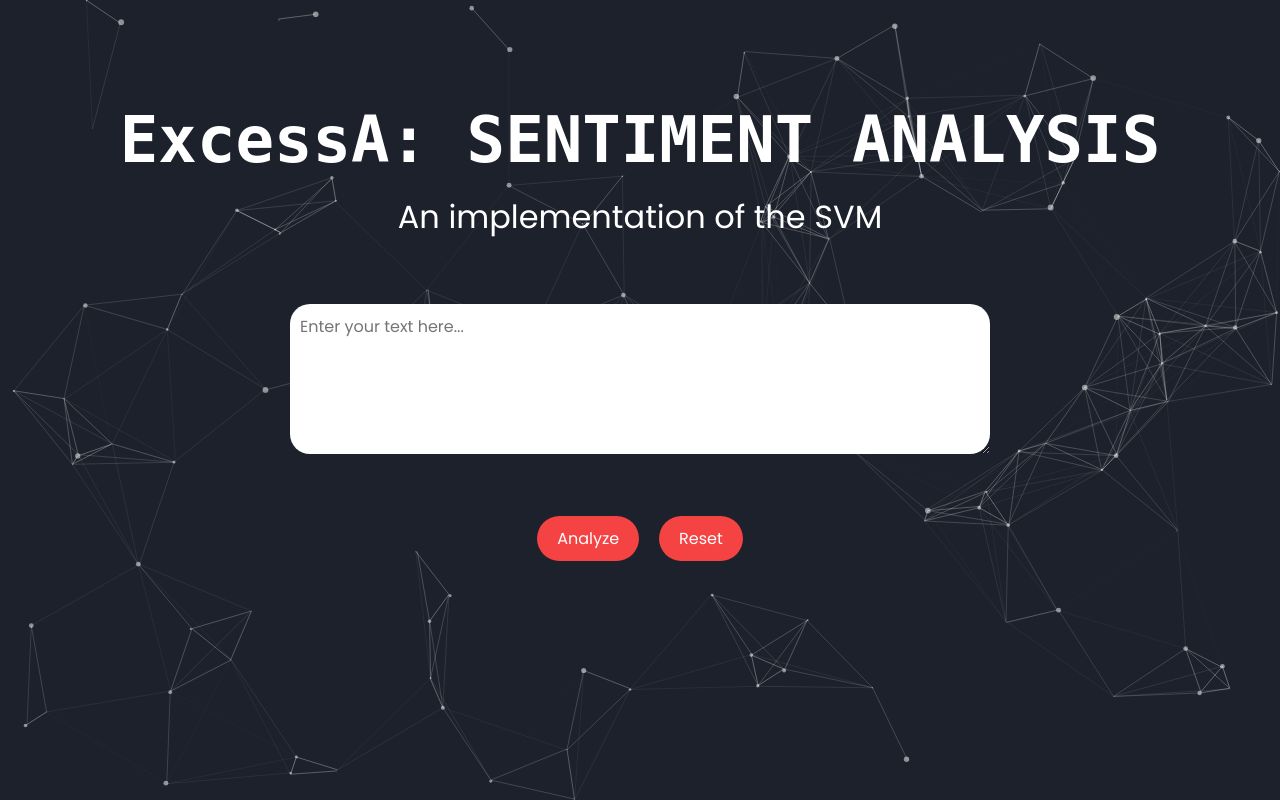
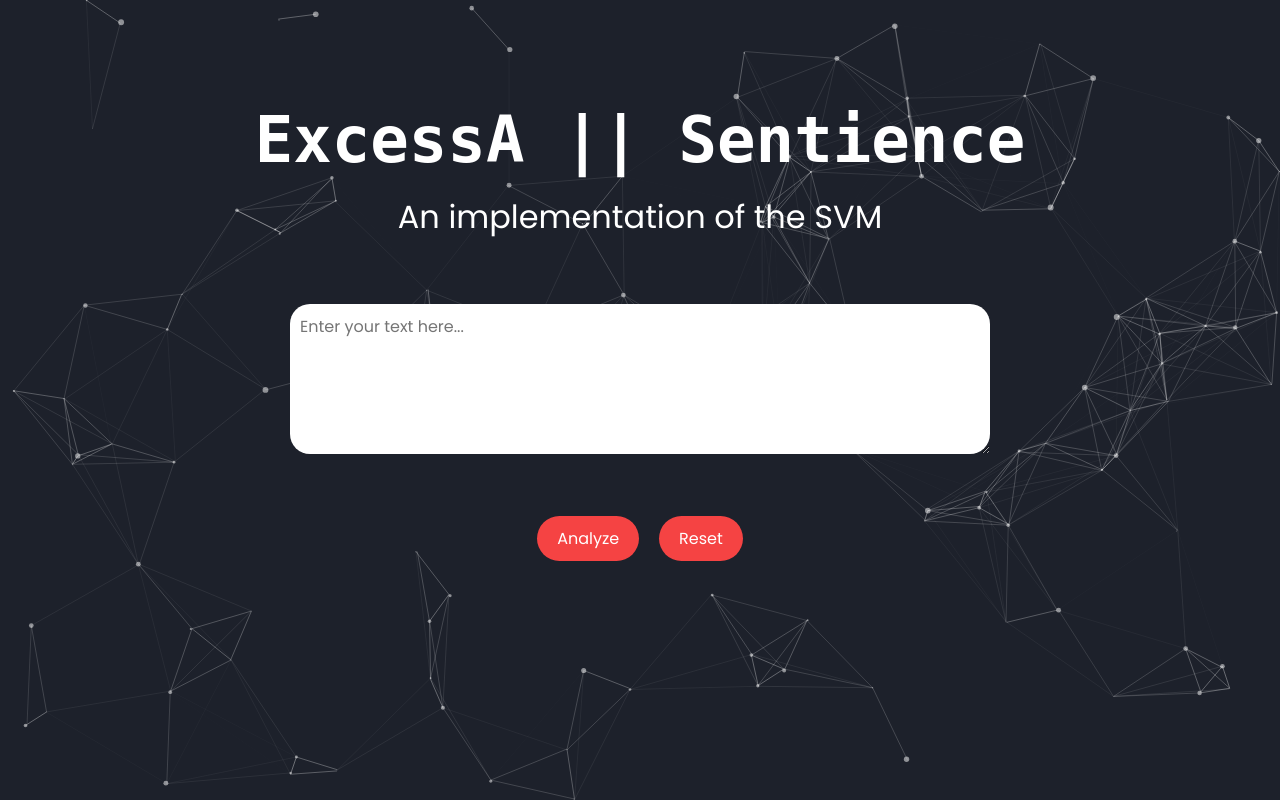
Before and after one commit to UniquePradhan/ExcessA-Sentience, a Flask app: page / in a window 1280 px wide. Run offline with Flask 3, Linux system fonts and the light colour scheme; parts of the project's set-up code (start-up, migrations or seed data) failed here and were passed over.

Commit message:
Update home.html

```diff
--- a/templates/home.html
+++ b/templates/home.html
@@ -10,7 +10,7 @@
 
 
 
-    <title>ExcessA || Sentience</title>
+    <title>ExcessA</title>
         <link rel="stylesheet" href="{{ url_for('static', filename='style.css') }}">
         <link rel="stylesheet" href="https://cdnjs.cloudflare.com/ajax/libs/font-awesome/6.4.0/css/all.min.css">
 
@@ -84,7 +84,7 @@
     <iframe height="1" width="1" style="position: absolute; top: 0px; left: 0px; border: none; visibility: hidden;"></iframe>
 
 
-    <h1 data-value="ExcessA: SENTIMENT ANALYSIS">ExcessA: SENTIMENT ANALYSIS</h1>
+    <h1 data-value="ExcessA || Sentience">ExcessA || Sentience</h1>
     <script>
         const letters = "ABCDEFGHIJKLMNOPQRSTUVWXYZ";
 
```
